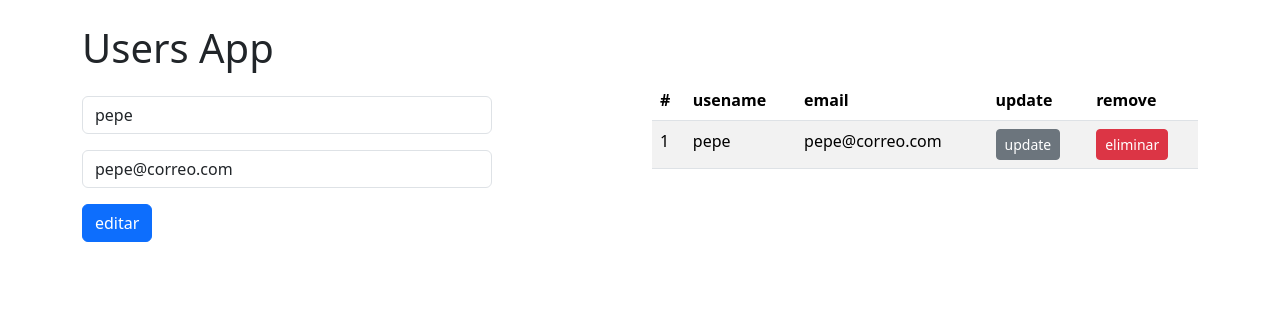
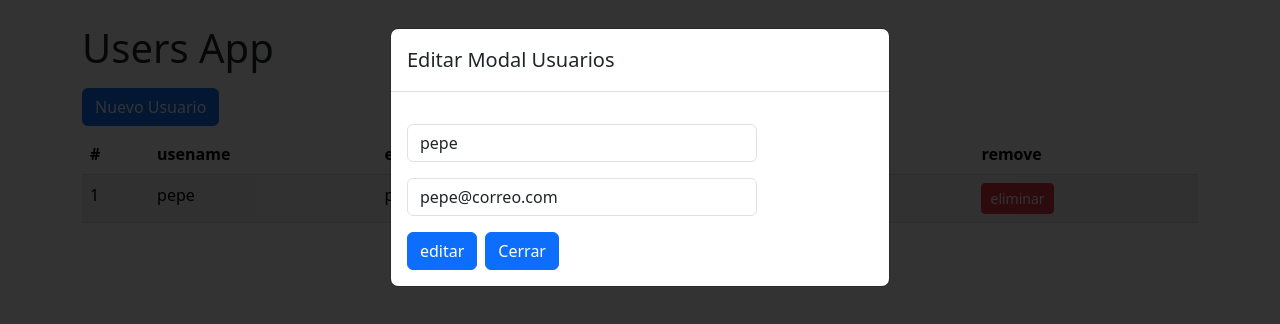
Before and after one commit to pinedacesar/app-user-y-login-react, a React (Vite) app: page / in a window 1280 px wide. Both pictures are taken after a click on the button "update". Shown: the top 324 px of the page. Built offline with nearby package versions, Linux system fonts and the light colour scheme.

Commit message:
se agrega una ventana modal para crear o actualizar usuario

```diff
--- a/src/UsersApp.jsx
+++ b/src/UsersApp.jsx
@@ -1,4 +1,4 @@
-import { UserForm } from './components/UserForm';
+import { UserModalForm } from './components/UserModalForm';
 import { UsersList } from './components/UsersList';
 import { useUsers } from './hooks/useUsers';
 
@@ -7,23 +7,32 @@
     users,
     userSelected,
     initialUsersForm,
+    visibleForm,
     handlerAddUser,
     handlerRemoveUser,
     handlerUserSelectedForm,
+    handlerOpenForm,
+    handlerCloseForm,
   } = useUsers();
 
   return (
+    <>
+      {!visibleForm || (
+        <UserModalForm
+          handlerAddUser={handlerAddUser}
+          initialUsersForm={initialUsersForm}
+          userSelected={userSelected}
+          handlerCloseForm={handlerCloseForm}
+        />
+      )}
       <div className="container my-4">
         <h1>Users App</h1>
         <div className="row">
           <div className="col">
-          <UserForm
-            handlerAddUser={handlerAddUser}
-            initialUsersForm={initialUsersForm}
-            userSelected={userSelected}
-          />
-        </div>
-        <div className="col">
+            <button className="btn btn-primary my-2" onClick={handlerOpenForm}>
+              Nuevo Usuario
+            </button>
+
             {users.length === 0 ? (
               <div className="alert alert-warning">
                 No hay usuarios en el sistema
@@ -37,6 +46,7 @@
             )}
           </div>
         </div>
-    </div>
+      </div>{' '}
+    </>
   );
 };
--- a/src/components/UserForm.jsx
+++ b/src/components/UserForm.jsx
@@ -6,6 +6,7 @@
   handlerAddUser,
   initialUsersForm,
   userSelected,
+  handlerCloseForm,
 }) => {
   const [userForm, setUserForm] = useState(initialUsersForm);
 
@@ -44,6 +45,10 @@
     setUserForm(initialUsersForm);
   };
 
+  const onCloseForm = () => {
+    handlerCloseForm(), setUserForm(initialUsersForm);
+  };
+
   return (
     <form onSubmit={onSubmit}>
       <input
@@ -75,6 +80,13 @@
       <button className="btn btn-primary" type="submit">
         {id > 0 ? 'editar' : 'crear'}
       </button>
+      <button
+        className="btn btn-primary mx-2"
+        type="button"
+        onClick={onCloseForm}
+      >
+        Cerrar
+      </button>
     </form>
   );
 };
@@ -83,4 +95,5 @@
   handlerAddUser: PropTypes.func,
   initialUsersForm: PropTypes.object,
   userSelected: PropTypes.object,
+  handlerCloseForm: PropTypes.func,
 };
--- /dev/null
+++ b/src/components/UserModalForm.jsx
@@ -0,0 +1,40 @@
+import { PropTypes } from 'prop-types';
+import { UserForm } from './UserForm';
+
+export const UserModalForm = ({
+  handlerAddUser,
+  initialUsersForm,
+  userSelected,
+  handlerCloseForm,
+}) => {
+  return (
+    <div className="abrir-modal animacion fadeIn">
+      <div className="modal" style={{ display: 'block' }} tabIndex="-1">
+        <div className="modal-dialog">
+          <div className="modal-content">
+            <div className="modal-header">
+              <h5 className="modal-title">
+                {userSelected.id > 0 ? 'Editar' : 'Crear'} Modal Usuarios
+              </h5>
+            </div>
+            <div className="modal-body">
+              <UserForm
+                handlerAddUser={handlerAddUser}
+                initialUsersForm={initialUsersForm}
+                userSelected={userSelected}
+                handlerCloseForm={handlerCloseForm}
+              />
+            </div>
+          </div>
+        </div>
+      </div>
+    </div>
+  );
+};
+
+UserModalForm.propTypes = {
+  handlerAddUser: PropTypes.func,
+  initialUsersForm: PropTypes.object,
+  userSelected: PropTypes.object,
+  handlerCloseForm: PropTypes.func,
+};
--- a/src/hooks/useUsers.js
+++ b/src/hooks/useUsers.js
@@ -19,20 +19,13 @@
 };
 export const useUsers = () => {
   const [users, dispatch] = useReducer(usersReducer, initialUsers);
-
   const [userSelected, setUserSelected] = useState(initialUsersForm);
+  const [visibleForm, setVisibleForm] = useState(false);
 
   const handlerAddUser = (user) => {
     console.log(user);
-    let type;
-    if (user.id === 0) {
-      type = 'addUser';
-    } else {
-      type = 'updateUser';
-    }
-
     dispatch({
-      type: type,
+      type: user.id === 0 ? 'addUser' : 'updateUser',
       payload: user,
     });
     Swal.fire(
@@ -42,6 +35,7 @@
         : 'El usuarios ha sido actualizado!',
       'success'
     );
+    handlerCloseForm();
   };
 
   const handlerRemoveUser = (id) => {
@@ -70,14 +64,28 @@
 
   const handlerUserSelectedForm = (user) => {
     // console.log(user);
+    setVisibleForm(true);
     setUserSelected({ ...user });
   };
+
+  const handlerOpenForm = () => {
+    setVisibleForm(true);
+  };
+
+  const handlerCloseForm = () => {
+    setVisibleForm(false);
+    setUserSelected(initialUsersForm);
+  };
+
   return {
     users,
     userSelected,
     initialUsersForm,
+    visibleForm,
     handlerAddUser,
     handlerRemoveUser,
     handlerUserSelectedForm,
+    handlerOpenForm,
+    handlerCloseForm,
   };
 };
--- a/src/styles.css
+++ b/src/styles.css
@@ -0,0 +1,41 @@
+.abrir-modal {
+  background-color: rgba(0, 0, 0, 0.8);
+  position: fixed;
+  top: 0px;
+  left: 0px;
+  width: 100%;
+  height: 100%;
+  z-index: 1000;
+}
+
+.animacion {
+  animation-duration: 0.7s;
+  animation-fill-mode: both;
+  -webkit-animation-duration: 0.7s;
+  -webkit-animation-fill-mode: both;
+}
+
+.fadeIn {
+  animation-name: fadeIn;
+  -webkit-animation-name: fadeIn;
+}
+
+@keyframes fadeIn {
+  0% {
+      opacity: 0
+  }
+
+  to {
+      opacity: 1
+  }
+}
+
+@-webkit-keyframes fadeIn {
+  0% {
+      opacity: 0
+  }
+
+  to {
+      opacity: 1
+  }
+}
```
Lines whose indentation alone changed are shown as unchanged.
